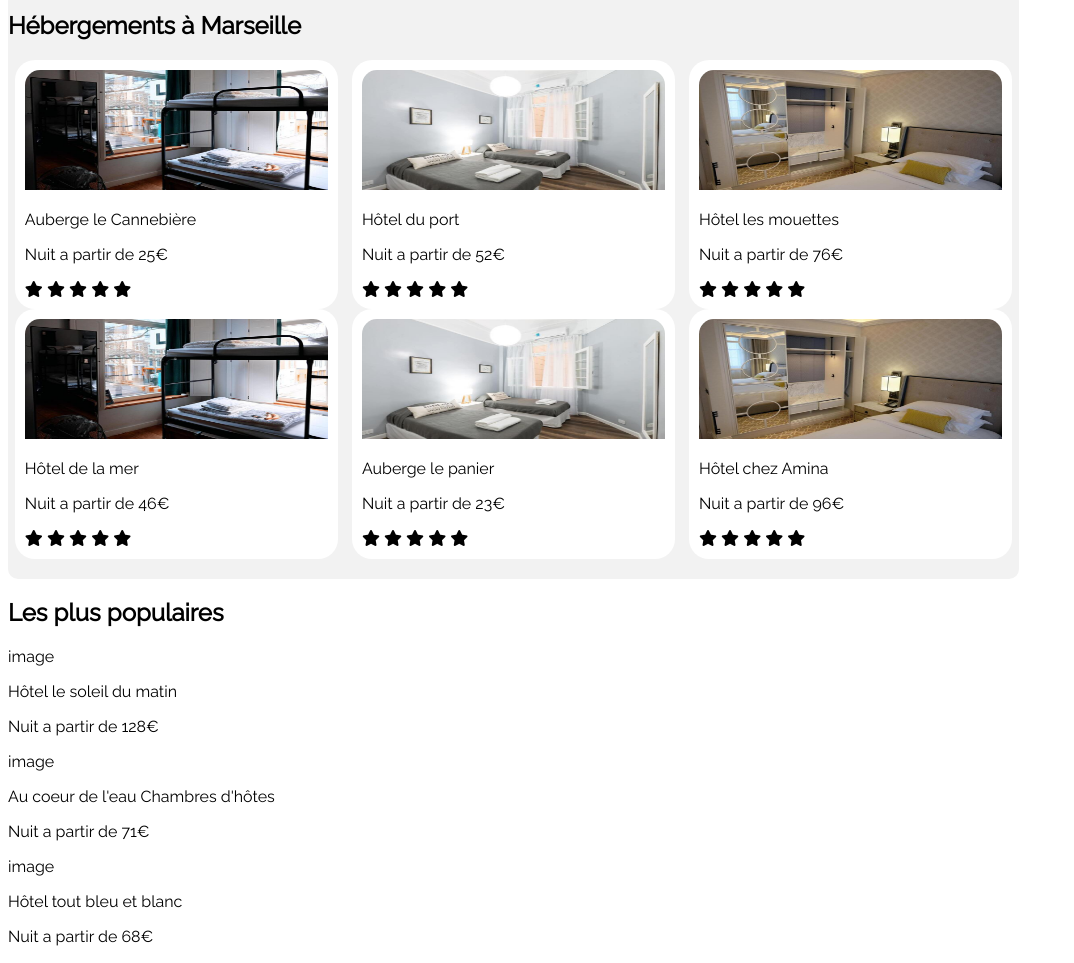
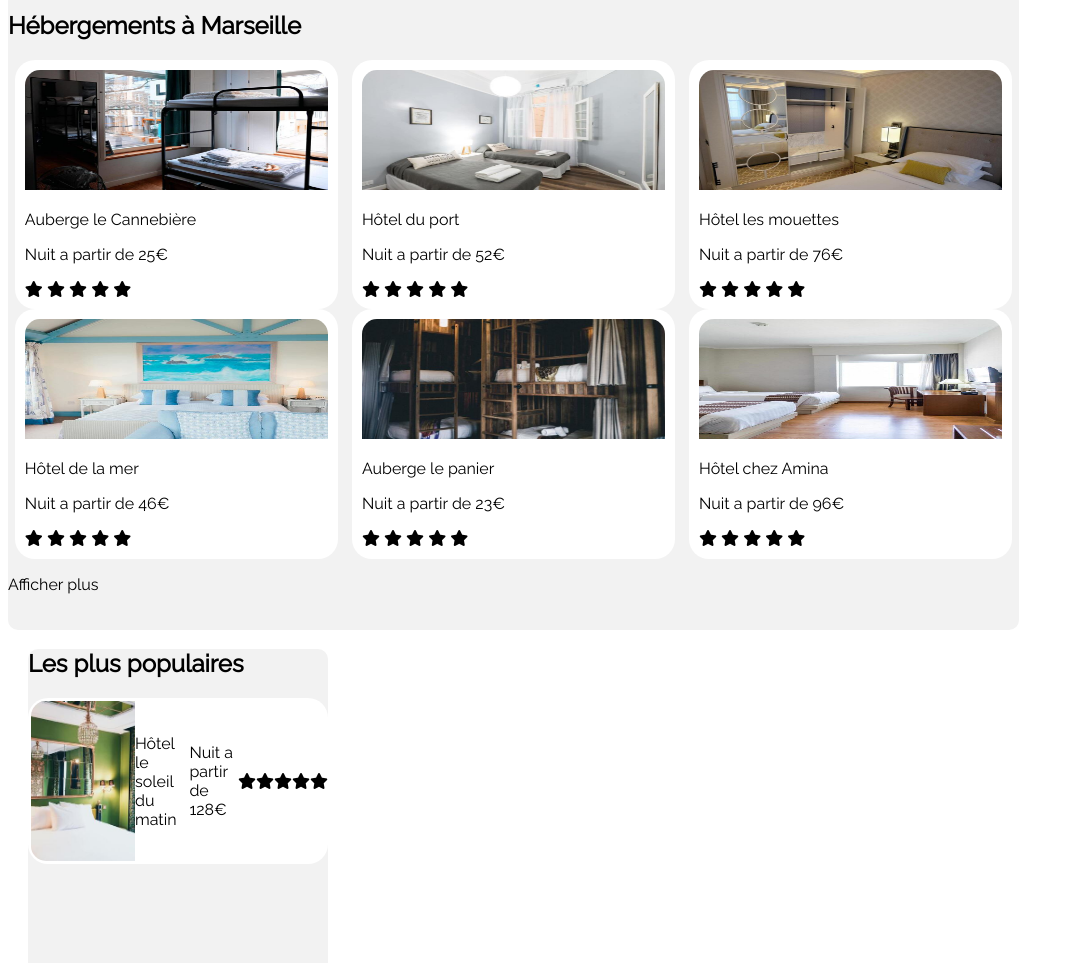
Before and after one commit to O2reee/cpm2-2022-s1-booki-hyvoz-audrey, a plain HTML site: page index.html in a window 1280 px wide. Shown: the part 349-1312 px from the top of the page, without its empty margins (0-1074 px from the left). Drawn offline with Linux system fonts and the light colour scheme.

Commit message:
bloc populaire

```diff
--- a/index.html
+++ b/index.html
@@ -138,7 +138,7 @@
      <div class="hebergementsligne2">
 
       <div class="hotel">
-        <img src="images/hebergements/4_small/marcus-loke-WQJvWU_HZFo-unsplash.jpg" class="card_img">
+        <img src="images/hebergements/4_small/annie-spratt-Eg1qcIitAuA-unsplash.jpg" class="card_img">
         <p>Hôtel de la mer</p>
         <p>Nuit a partir de 46€</p>
         <i class="fa-sharp fa-solid fa-star"></i>
@@ -149,7 +149,7 @@
       </div>
 
       <div class="hotel">
-       <img src="images/hebergements/4_small/fred-kleber-gTbaxaVLvsg-unsplash.jpg" class="card_img">
+       <img src="images/hebergements/4_small/nicate-lee-kT-ZyaiwBe0-unsplash.jpg" class="card_img">
        <p>Auberge le panier</p>
        <p>Nuit a partir de 23€</p>
        <i class="fa-sharp fa-solid fa-star"></i>
@@ -160,7 +160,7 @@
      </div>
 
      <div class="hotel">
-       <img src="images/hebergements/4_small/reisetopia-B8WIgxA_PFU-unsplash.jpg" class="card_img">
+       <img src="images/hebergements/4_small/febrian-zakaria-M6S1WvfW68A-unsplash.jpg" class="card_img">
        <p>Hôtel chez Amina</p>
        <p>Nuit a partir de 96€</p>
        <i class="fa-sharp fa-solid fa-star"></i>
@@ -170,12 +170,24 @@
        <i class="fa-sharp fa-solid fa-star"></i>
      </div>
    </div>
+   <p>Afficher plus</p>
  </section>
+
 
  <section id="populaires" class=bloc2>
 
   <h2>Les plus populaires</h2>
-
+  <div class="populairebloc">
+   <img src="images/hebergements/4_small/emile-guillemot-Bj_rcSC5XfE-unsplash.jpg" class="card_img2">
+   <p>Hôtel le soleil du matin</p>
+   <p>Nuit a partir de 128€</p>
+   <i class="fa-sharp fa-solid fa-star"></i>
+   <i class="fa-sharp fa-solid fa-star"></i>
+   <i class="fa-sharp fa-solid fa-star"></i>
+   <i class="fa-sharp fa-solid fa-star"></i>
+   <i class="fa-sharp fa-solid fa-star"></i>
+</div>
+<!--
   <div>
     <div>image</div>
     <p>Hôtel le soleil du matin</p>
@@ -193,10 +205,11 @@
     <p>Hôtel tout bleu et blanc</p>
     <p>Nuit a partir de 68€</p>
   </div>
-
+-->
 </section>
 
-<section id="populaires" class=bloc2>
+<!--
+<section id="activite" class=bloc3>
 
   <h2>Activités a Marseille</h2>
 
--- a/style.css
+++ b/style.css
@@ -150,17 +150,7 @@ nav a
   margin-right: 20px;
   border-radius: 10px;
   background-color: #F2F2F2;
-
 }
-
-/*.bloc2 {
-  height: 150px;
-  width: 300px;
-  margin-right: 20px;
-  border-radius: 10px;
-  background-color: #F2F2F2;
-}
-*/
 
 .icone{
     display: flex;
@@ -197,3 +187,32 @@ nav a
     justify-content: space-around;
     align-items: flex-end;
 }
+
+.bloc2 {
+  height: 150px;
+  width: 300px;
+  margin-right: 20px;
+  border-radius: 10px;
+  background-color: #F2F2F2;
+    flex: 1;
+    height: 650px;
+    margin-left: 20px;
+    border-radius: 10px;
+}
+
+.populairebloc{
+    background-color: white;
+    height: auto;
+    padding: 1% 0 1% 1%;
+    border-radius: 20px;
+    display: flex;
+    justify-content: center;
+    align-items: center;
+
+}
+.card_img2{
+    object-fit: cover;
+    width: 35%;
+    height: 160px;
+    border-radius: 15px 0 0 15px;
+}
```
